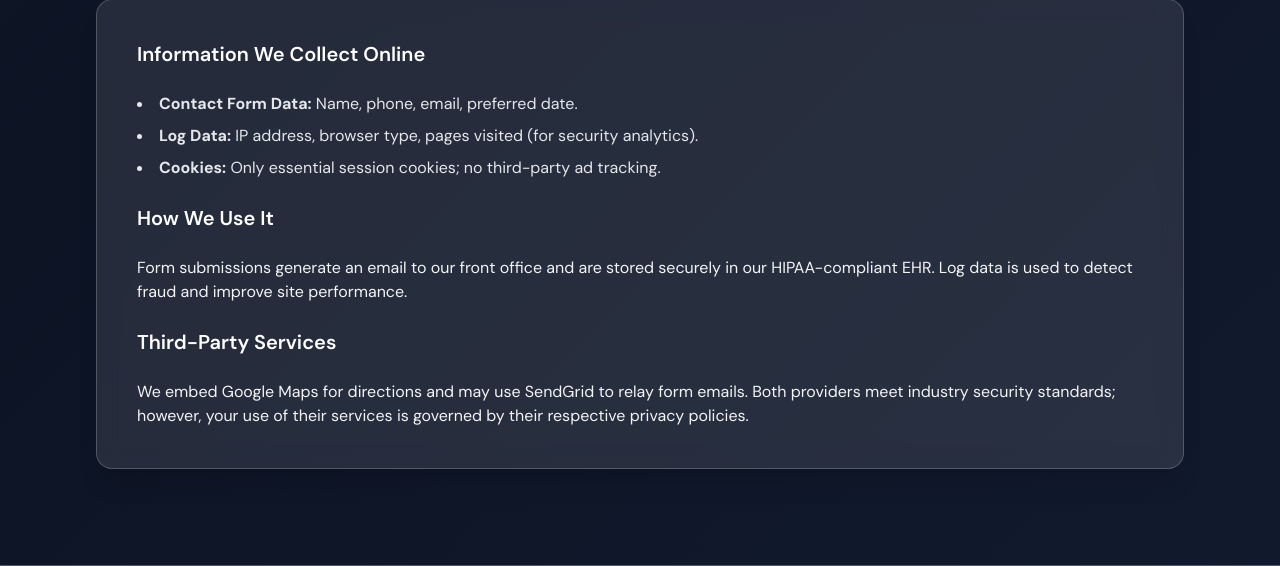
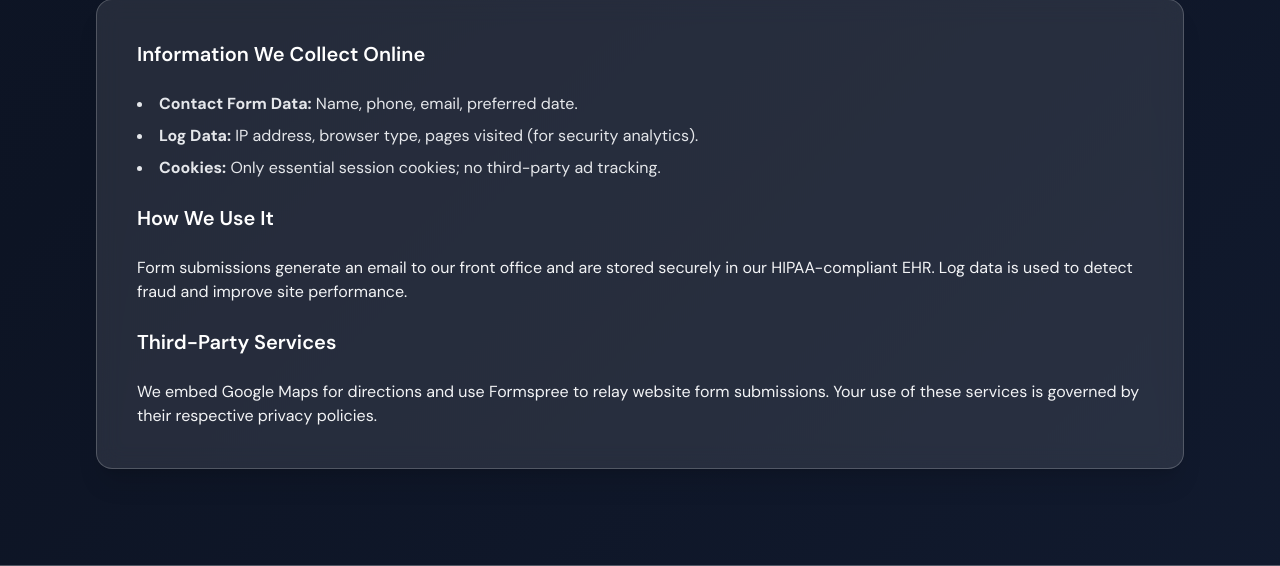
Before and after one commit to leviwheeling/tiffswebsit, a FastAPI app: page /privacy in a window 1280 px wide. Shown: the part 1487-2053 px from the top of the page. Run offline with FastAPI, Linux system fonts and the light colour scheme.

Commit message:
Remove SendGrid and purge local environment files

```diff
--- a/app/templates/privacy.html
+++ b/app/templates/privacy.html
@@ -66,7 +66,7 @@
       <h3 class="text-xl font-semibold text-white">How We Use It</h3>
       <p>Form submissions generate an email to our front office and are stored securely in our HIPAA-compliant EHR. Log data is used to detect fraud and improve site performance.</p>
       <h3 class="text-xl font-semibold text-white">Third-Party Services</h3>
-      <p>We embed Google Maps for directions and may use SendGrid to relay form emails. Both providers meet industry security standards; however, your use of their services is governed by their respective privacy policies.</p>
+      <p>We embed Google Maps for directions and use Formspree to relay website form submissions. Your use of these services is governed by their respective privacy policies.</p>
     </article>
   </div>
 </section>
--- a/requirements.txt
+++ b/requirements.txt
@@ -2,7 +2,6 @@ fastapi==0.128.8
 uvicorn==0.39.0
 jinja2==3.1.6
 python-dotenv==1.2.1
-sendgrid==6.12.5
 email-validator==2.3.0
 requests==2.32.5
 aiohttp==3.13.5
```
Also changed, not shown: 1 other file.
